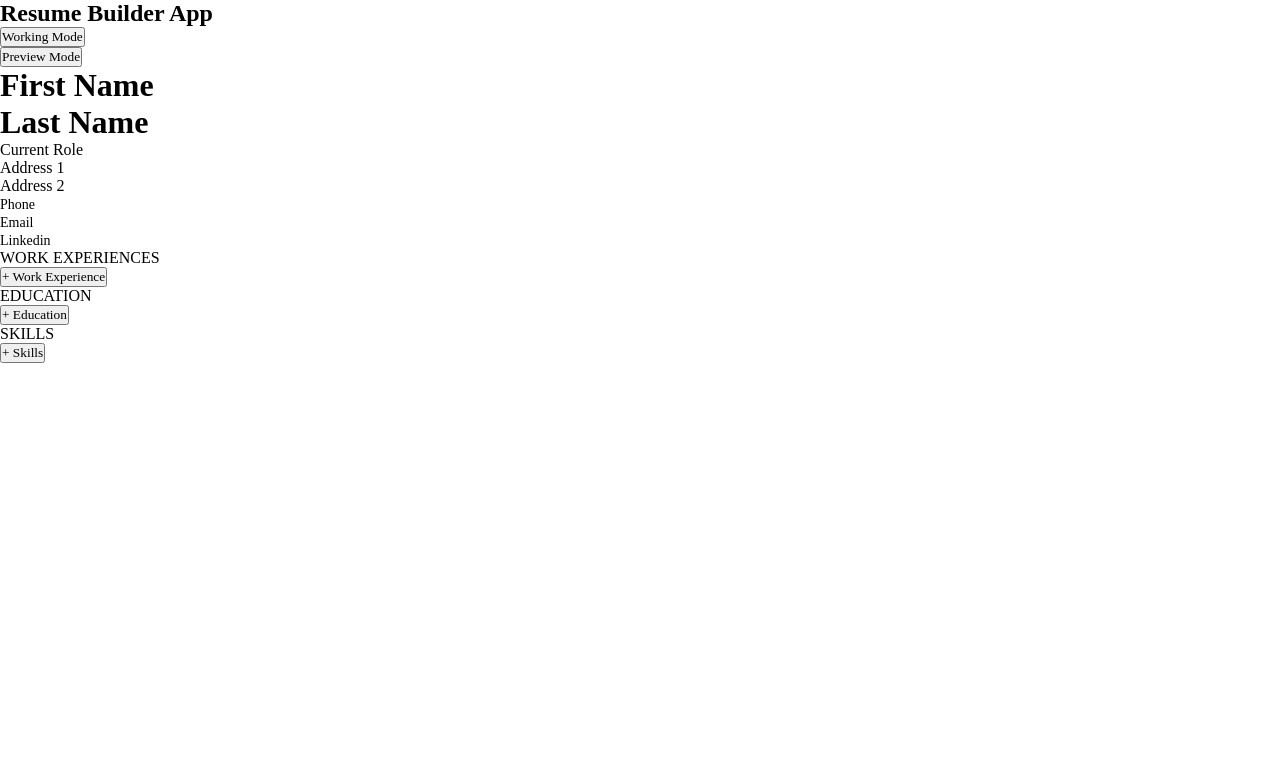
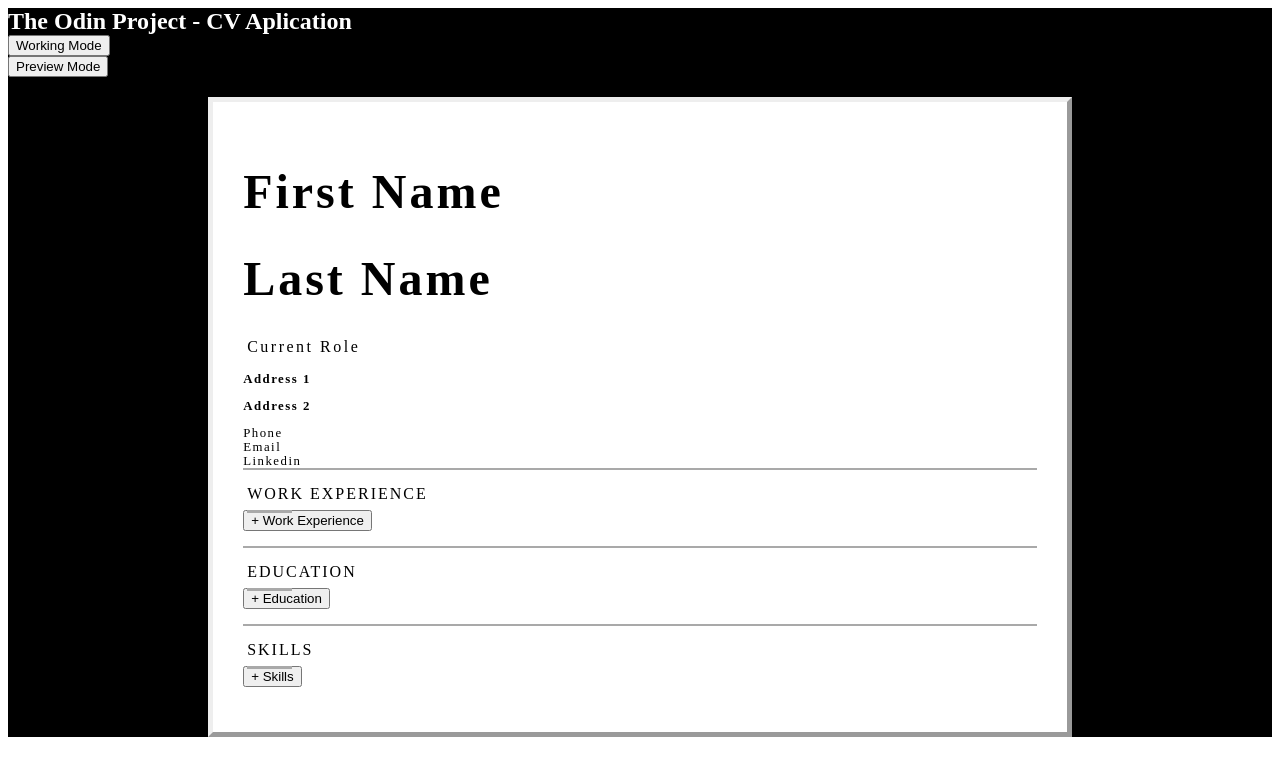
Before and after one commit to kavaini/my-app, a React (Create React App) app: page / in a window 1280 px wide. Shown: the top 776 px of the page. Built offline with nearby package versions, Linux system fonts and the light colour scheme.

Commit message:
add styles

```diff
--- a/src/App.css
+++ b/src/App.css
@@ -1,256 +1,131 @@
-* {
-  margin: 0;
-  padding: 0;
-  box-sizing: border-box;
-  font-family: "Lora", serif;
+#root {
+  background-color: black;
+}
+h2.ui.header {
+  color: white;
 }
 
-.app {
-  width: 80%;
-  margin: 50px auto;
-  position: relative;
+.title {
+  margin: 0 auto !important;
+}
+.choices {
+  margin: 0 auto !important;
 }
 
-::placeholder {
-  color: #000000;
+.mainBody {
+  max-width: 21cm;
+  max-height: 29.7cm;
+  margin: 20px auto;
+  padding: 30px;
+  border-width: 5px;
+  border-style: outset;
+  background-color: white;
 }
 
-input:-webkit-autofill,
-input:-webkit-autofill:hover,
-input:-webkit-autofill:focus,
-input:-webkit-autofill:active {
-  -webkit-box-shadow: 0 0 0 30px white inset !important;
+.personalBody {
+  border-bottom: 2.8px solid darkgrey;
+  margin: 0 !important;
 }
 
-input:not([type="submit"]) {
-  width: 100%;
-  font-size: 14px;
+.name {
+  font-size: 3vh;
+  letter-spacing: 3px;
+  padding-left: 0 !important;
 }
 
-input:not([type="submit"]):hover {
-  background-color: #f2f2f2;
+.name .role {
+  font-size: 1rem;
+  font-weight: 400;
+  letter-spacing: 2.5px;
+  padding-left: 4px;
 }
 
-.gen-info-section {
-  margin: 20px 0 50px;
-  padding-left: 15px;
+.pdetails {
+  margin-top: 10px;
+  /* margin-bottom: 25px; */
+  font-size: 0.8rem;
+  line-height: 14px;
+  padding-right: 0 !important;
+  letter-spacing: 1.5px;
+}
+.pdetails .address {
+  font-weight: 700;
 }
 
-.gen-info-section input {
-  display: block;
-  width: 100%;
-  cursor: pointer;
-  margin-bottom: 5px;
-  border: none;
-  outline: none;
-  padding: 5px;
+.sectionHeader {
+  padding-left: 4px;
+  margin-top: 14px;
+  letter-spacing: 2px;
 }
 
-#userName-input {
-  font-size: 38px;
-  font-weight: 600;
+div .sectionHeader {
+  width: 300px;
+  height: 25px;
+  background: white;
+  position: relative;
+  margin-top: 0;
 }
 
-#userName-input::placeholder {
-  font-size: 38px;
+div .sectionHeader:before {
+  content: "";
+  width: 45px;
+  height: 3px;
+  background: darkgrey;
+  position: absolute;
+  bottom: -3px;
 }
 
-#location-input,
-#phoneNum-input,
-#email-input {
-  padding-left: 8px;
+.mainContent {
+  border-bottom: 2.8px solid darkgrey;
+  padding-bottom: 15px;
+  margin-top: 15px;
 }
 
-.section-heading {
-  border-bottom: 1px solid #b3b3b3;
-  padding-bottom: 5px;
-  margin-left: 20px;
+.subContent {
+  padding-bottom: 15px;
+  margin-top: 15px;
 }
 
-.modal-btn-container {
-  margin: 10px 0 10px 20px;
+.contentTimeline {
+  position: relative;
+  margin: 0;
 }
 
-.open-modal-btn {
-  display: inline-block;
-  padding: 1px;
-  border: none;
-  outline: none;
-  cursor: pointer;
-  background-color: #ffffff;
-  color: #3434ff;
-  font-weight: 800;
-  font-size: 14px;
+.contentTimeline::after {
+  content: "";
+  position: absolute;
+  width: 4px;
+  background-color: darkgrey;
+  top: 0;
+  bottom: 0;
+  margin-left: -15px;
+  margin-bottom: 0px;
 }
 
-.modal-container {
-  border: 1px solid #cacaca;
-  margin: 10px 0 5px 20px;
-  padding: 15px 15px;
-  color: #303030;
-  border-radius: 5px;
+.contentItem {
+  /* padding: 10px 40px; */
+  position: relative;
+  background-color: inherit;
+  /* width: 50%; */
 }
 
-.modal-content label {
-  font-size: 15px;
-  font-weight: 700;
-  display: inline-block;
-  padding-bottom: 5px;
+.contentItem::before {
+  content: "";
+  position: absolute;
+  width: 5px;
+  height: 5px;
+  margin-top: 5px;
+  /* right: -17px; */
+  margin-left: -20px;
+  background-color: darkslategray;
+  border: 4px solid darkslategray;
+  border-radius: 50%;
+  z-index: 1;
+}
+.roleItem {
+  font-weight: bolder;
 }
 
-.form-group {
-  margin-bottom: 10px;
+.ui.grid {
+  margin: 0;
 }
-
-.modal-content input:not([type="submit"]),
-#job-desc,
-#degree-input {
-  height: 35px;
-  border-radius: 5px;
-  border: 1px solid #808080;
-  padding-left: 5px;
-  outline: none;
-}
-
-#job-desc {
-  outline: none;
-  resize: none;
-  overflow: hidden;
-  width: 100%;
-  height: 140px;
-  padding-top: 5px;
-}
-
-#job-desc::placeholder {
-  color: #808080;
-  font-size: 15px;
-}
-
-span {
-  font-size: 14px;
-}
-
-.modal-action-btns {
-  display: inline-block;
-  width: 100%;
-}
-
-.save-info-btn {
-  color: red;
-  width: 80px;
-  height: 40px;
-  margin: 5px 15px 5px 0px;
-  border-radius: 25px;
-  border: none;
-  outline: none;
-  color: white;
-  background-color: #0070e0;
-  font-weight: 800;
-  font-size: 15px;
-  cursor: pointer;
-}
-
-.save-info-btn:hover {
-  color: #1b8dff;
-}
-
-.close-form-btn {
-  width: 95px;
-  height: 40px;
-  border-radius: 25px;
-  outline: none;
-  border: 2px solid #cacaca;
-  background-color: #ffffff;
-  font-weight: 800;
-  font-size: 15px;
-  color: #0070e0;
-  cursor: pointer;
-}
-
-.render-info {
-  margin: 10px 0px 20px 20px;
-  padding-left: 5px;
-  position: relative;
-}
-
-.render-info * {
-  margin-bottom: 5px;
-}
-
-.main-title {
-  font-weight: 800;
-  font-size: 18px;
-}
-
-.date-info {
-  color: #808080;
-  font-size: 13px;
-}
-
-.sub-info {
-  font-size: 14px;
-}
-
-.formatted-list {
-  padding-left: 20px;
-  font-size: 13px;
-}
-
-.delete-btn-container {
-  position: absolute;
-  right: 0;
-  top: 0;
-  height: auto;
-}
-
-.delete-btn {
-  border: none;
-  outline: none;
-  background-color: white;
-  color: #919191;
-  cursor: pointer;
-  margin-right: 5px;
-}
-
-.delete-btn:hover {
-  color: #eb5b5b;
-}
-
-.render-info:hover {
-  background-color: #f2f2f2;
-  border: 1px solid #f2f2f2;
-}
-
-.render-info:hover .delete-btn {
-  background-color: #f2f2f2;
-}
-
-#degree-input {
-  width: 100%;
-  padding: 5px;
-  font-style: bold;
-}
-
-.save-cv-container {
-  width: 100%;
-  text-align: right;
-}
-
-.save-page-btn {
-  width: 170px;
-  height: 40px;
-  font-size: 18px;
-  border: none;
-  border-radius: 5px;
-  outline: none;
-  cursor: pointer;
-  letter-spacing: 1px;
-  background-color: #1b8dff;
-  color: white;
-  font-weight: 800;
-}
-
-.work-section,
-.education-section {
-  margin-bottom: 50px;
-}
--- a/src/App.js
+++ b/src/App.js
@@ -262,7 +262,7 @@ class App extends Component {
           <div className="row">
             <h2 className="title ui icon header">
               <i className="paper plane icon"></i>
-              <div class="content">Resume Builder App</div>
+              <div class="content">The Odin Project - CV Aplication</div>
             </h2>
           </div>
           <div className="ui large buttons choices">
@@ -301,7 +301,7 @@ class App extends Component {
           />
           <div className="mainContent">
             <div className="sectionHeader ui medium header">
-              WORK EXPERIENCES
+              WORK EXPERIENCE
             </div>
             <ExperienceNEducation
               previewModeStatus={previewModeStatus}
```
